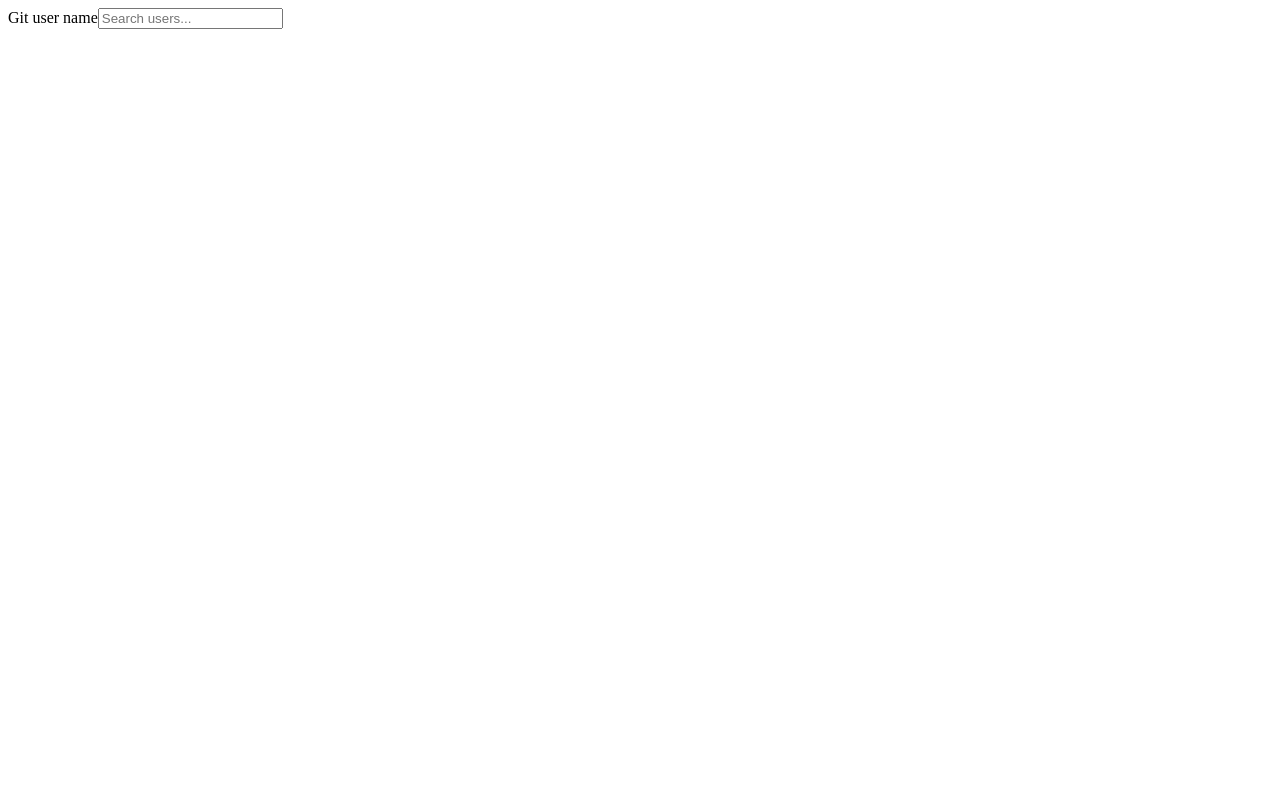
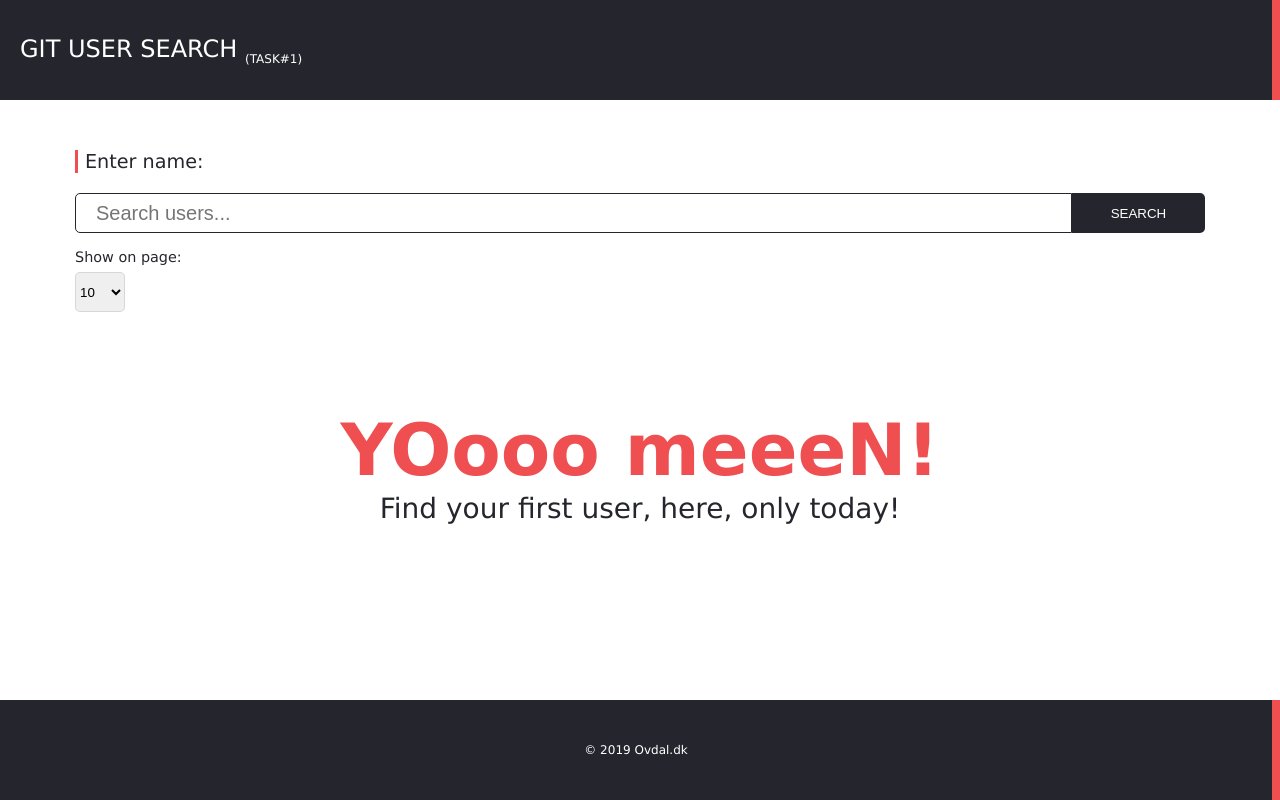
Before and after one commit to oliynykroman/task1, an Angular app in the folder gitUser/: page / in a window 1280 px wide. Built offline with nearby package versions, Linux system fonts and the light colour scheme.

Commit message:
made all search

```diff
--- a/gitUser/src/app/app.component.html
+++ b/gitUser/src/app/app.component.html
@@ -1,8 +1,12 @@
+<header class="header">
+<h1>git user search <sub>(task#1)</sub></h1>
+</header>
 <main class="container">
-<section class="search">
-  <app-search (userName)="getUserName($event)"></app-search>
-</section>
-<!-- <section class="repos-list" *ngIf="userName">
-  <app-repos-list [item]="userName" *ngFor="let item of reposItem"></app-repos-list>
-</section> -->
+    <app-search (userName)="getUserName($event)"></app-search>
+  <section class="repos-list" *ngIf="userName">
+    <app-repos-list [item]="userName" *ngFor="let item of reposItem"></app-repos-list>
+  </section>
 </main>
+<footer class="footer">
+  <p>&copy; 2019 Ovdal.dk</p>
+</footer>
--- a/gitUser/src/app/app.component.scss
+++ b/gitUser/src/app/app.component.scss
@@ -0,0 +1,48 @@
+:host {
+    display: grid;
+    grid-template-areas:
+        "header header header"
+        ". main ."
+        "footer footer footer";
+    grid-template-rows: 100px 1fr 100px;
+    grid-template-columns: 1fr minmax(300px, 1170px) 1fr;
+    height: 100%;
+    width: 100%;
+    min-height:100%;
+}
+
+.header {
+    background-color: var(--black);
+    color: var(--white);
+    border-right:8px solid var(--red);
+    padding: 0 20px;
+    display: flex;
+    align-items: center;
+    justify-content: flex-start;
+    grid-area: header;
+
+    h1 {
+        text-transform: uppercase;
+        font-size: 1.5em;
+        margin: 0;
+        font-weight:300;
+        sub{
+            font-size: 12px;
+        }
+    }
+}
+.container{
+    grid-area: main;
+    padding: 50px 20px;
+}
+.footer{
+    grid-area:footer;
+    background-color: var(--black);
+    color:var(--white);
+    font-size: 12px;
+    font-weight: 100;
+    display: flex;
+    align-items: center;
+    justify-content: center;
+    border-right:8px solid var(--red);
+}
--- a/gitUser/src/app/components/search/search.component.html
+++ b/gitUser/src/app/components/search/search.component.html
@@ -1,18 +1,56 @@
+<section class="search">
     <div class="form-group">
-    <label>
-        <span>Git user name</span>
-        <input #input (keyup)="onSearch(input.value)" type="text" placeholder="Search users..." class="form-control">
+        <label class="search-input-container">
+            <span class="title">Enter name:</span>
+            <div class=input--wrap>
+            <input #input type="text" placeholder="Search users..."
+                class="form-control">
+                <button class="searchbutton" (click)="onSearch(input.value)">search</button>
+            </div>
+        </label>
+        <label class="filter-class">
+            <span class="filter-class--title">Show on page:</span>
+            <select name="showTotal" class=filter-select (change)="onSelectOption($event.target.value)">
+                <option value="{{total}}" *ngFor="let total of showOnPage">{{total}}</option>
+            </select>
         </label>
     </div>
-<div class="user_not-found" *ngIf="searchResults | async as items">
-    <h2 *ngIf="!items">user with name {{items.length}} has no found</h2>
+
+    <div class="user_not-found" *ngIf="!searchResults.total_count && input.value">
+        user with name <strong>{{input.value }}</strong> has no found :(
     </div>
-<ul class="search-result" *ngIf="searchResults | async as items">
-    <li class="search-result--item"  *ngFor="let item of items">
-        <h3 class="user-name">{{item.login}}</h3>
+    <div class="find-first-user" *ngIf="!input.value">
+           <span class="greeting">YOooo meeeN!</span>
+           <span class="greeting-sub">Find your first user, here, only today!</span>
+        </div>
+    <div class="search-result" *ngIf="searchResults.total_count">
+        <div class="search-result--total">Total found <strong>{{searchResults.total_count}}</strong> users</div>
+        <ul class="search-result--list">
+            <li class="search-result--item" *ngFor="let item of userData">
+                <div class="user-big-avatar"></div>
                 <div class="avatar">
                     <img [src]="item.avatar_url" alt="item.name">
                 </div>
-        <button (click)="showUserRepos(item.login)" role="button">More info</button>
+                <div class="user-name">{{item.name}}</div>
+                <div class="user-location">{{item.location}}</div>
+                <div class="user-data">{{item.company}}</div>
+                <div class="user-data">{{item.email}}</div>
+                <div class="user-data">{{item.company}}</div>
+                <div class="divider"></div>
+                <div class="user-item--footer">
+                    <div class="item followers-count">
+                        <span>Followers:</span>
+                        <span>{{item.followers}}</span>
+                    </div>
+                    <div class="item show-repos">
+                        <button (click)="showUserRepos(item.login)" role="button" class="repo-link">User repos
+                            ({{item.public_repos}})</button>
+                    </div>
+                </div>
             </li>
         </ul>
+        <div class="pagination">
+
+        </div>
+    </div>
+</section>
--- a/gitUser/src/app/components/search/search.component.scss
+++ b/gitUser/src/app/components/search/search.component.scss
@@ -1,34 +1,162 @@
+.search {
+    display: flex;
+    flex-direction: column;
+    width: 100%;
+
+    .form-group {
+        display: flex;
+        flex-direction: column;
+    }
+}
+
 .search-result {
     margin: 0;
     padding: 0;
     display: flex;
-    flex-direction: row;
-    flex-wrap: wrap;
+    flex-direction: column;
+
+}
+
+.user_not-found {
+    margin: 3em 0;
+    color: var(--black);
+    text-align: center;
+    font-size: 1.1em;
+}
+
+.find-first-user {
+    margin: 6em auto 0 auto;
+    text-align: center;
+display: flex;
+flex-direction: column;
+    .greeting {
+        font-size: 72px;
+        color: var(--red);
+        font-weight: 600;
+    }
+
+    .greeting-sub {
+        font-size: 28px;
+        color: var(--black);
+        font-weight: 100;
+    }
+}
+
+.search-result--total {
+    text-align: right;
+    color: var(--black);
+    font-size: 16px;
+    margin: 3em 0 0 0;
+    padding: 1em 0 0 0;
+    border-top: 1px solid rgba(0, 0, 0, .1);
+}
+
+.search-result--list {
+    display: grid;
+    grid-gap: 30px;
+    grid-template-columns: repeat(4, 1fr);
+    margin: 100px 0 0 0;
+    padding: 0;
 
     .search-result--item {
         list-style: none;
-        margin: 15px;
-        border: 1px solid rgba(0, 0, 0, .2);
-        padding: 10px;
-        box-sizing: border-box;
-        flex-basis: 33%;
-    }
+        border-radius: 10px;
+        padding: 100px 0 0 0;
+        display: flex;
+        flex-direction: column;
+        position: relative;
+        overflow: hidden;
+        background-color: #f2f2f2;
+        border: 1px solid #b5bbb025;
+        color: #534d6c;
+        text-align: center;
+
+        .user-big-avatar {
+            position: absolute;
+            top: 0;
+            left: 0;
+            background-color: #534d6c;
+            width: 100%;
+            height: 100px;
         }
 
-.search-result--item {
         .avatar {
-        width: 100px;
-        height: 100px;
+            width: 154px;
+            height: 154px;
             position: relative;
             display: flex;
-        margin: 0 auto;
+            margin: -77px auto 0 auto;
+            border: 2px solid var(--white);
+            border-radius: 50%;
+            overflow: hidden;
+            background-color: var(--white);
 
             img {
                 position: absolute;
                 object-fit: cover;
                 width: 100%;
                 height: 100%;
-            border-radius: 50%;
+            }
+        }
+
+        .user-name {
+            margin: 10px 0 0 0;
+            white-space: nowrap;
+            overflow: hidden;
+            text-overflow: ellipsis;
+            width: 100%;
+            font-size: 24px;
+        }
+
+        .user-location {
+            font-weight: bold;
+        }
+
+        .user-data {
+            font-size: 14px;
+            margin-top: 5px;
+            width: 100%;
+            display: inline-block;
+        }
+
+        .divider {
+            margin-top: 30px;
+        }
+
+        .user-item--footer {
+            display: flex;
+            flex-direction: row;
+            border-top: 1px solid #b5bbb025;
+            margin-top: auto;
+            align-items: center;
+            margin-bottom: 0;
+
+            .item {
+                width: 50%;
+            }
+
+            .followers-count {
+                border-right: 1px solid #b5bbb025;
+                padding: 5px;
+                font-size: 13px;
+                text-align: center;
+
+                span {
+                    display: inline-block;
+                    width: 100%;
+                }
+            }
+
+            .repo-link {
+                border: none;
+                color: var(--red);
+                background-color: none;
+                cursor: pointer;
+
+                &:hover {
+                    text-decoration: underline;
                 }
             }
         }
+    }
+}
--- a/gitUser/src/app/components/search/search.component.ts
+++ b/gitUser/src/app/components/search/search.component.ts
@@ -1,8 +1,9 @@
-import { Component, OnInit, Output } from '@angular/core';
-import { Observable } from 'rxjs';
+import { Component, OnInit, Output, OnDestroy } from '@angular/core';
+import { Subscription, Subject } from 'rxjs';
 import { UserService } from 'src/app/services/user.service';
+import { EventEmitter } from '@angular/core';
+import { SearchResults } from 'src/app/models/searchResults';
 import { User } from 'src/app/models/user';
-import { EventEmitter } from '@angular/core';
 
 
 @Component({
@@ -10,22 +11,58 @@ import { EventEmitter } from '@angular/core';
   templateUrl: './search.component.html',
   styleUrls: ['./search.component.scss']
 })
-export class SearchComponent implements OnInit {
+export class SearchComponent implements OnInit, OnDestroy {
 
   @Output() userName = new EventEmitter();
 
-  public searchResults: Observable<Object>;
+  public search: Subject<string> = new Subject<string>();
+  public searchResults: SearchResults = new SearchResults();
+  public error: string = '';
+  public userData: User[] = [];
 
-
+  public selectedOption: number;
+  public searchValue: string = ''
+  public showOnPage: number[] = [
+    10, 15, 20, 25, 30
+  ]
+  private subscription: Subscription;
   constructor(private userService: UserService) { }
 
   ngOnInit() {
 
   }
-  onSearch(value: string) {
-    this.searchResults = this.userService.getUser(value);
+
+  onSearch(value: string, count: number) {
+    this.searchValue = value;
+    console.log(this.userData);
+    if (this.searchValue) {
+      this.subscription = this.userService.searchUser(value, count).subscribe((data) => {
+        this.searchResults = data;
+        this.userData = [];
+        // get full user info, maybe EBALA but this EBALA works :)
+        for (let i = 0; i < this.searchResults.items.length; i++) {
+          this.getUserInfo(this.searchResults.items[i].login);
+        }
+      },
+        error => this.error = error.status);
+
+    }
+    else {
+      this.searchResults = new SearchResults();
+    }
   }
-  // showUserRepos(userlogin: string) {
-  //   this.userName.emit(userlogin);
-  // }
+
+  getUserInfo(userName: string) {
+    this.subscription = this.userService.getUserInfo(userName).subscribe((data) => this.userData.push(data),
+      error => this.error = error.status);
+  }
+
+  // select list count
+  onSelectOption(count: number) {
+    this.onSearch(this.searchValue, count);
+  }
+
+  ngOnDestroy() {
+    this.subscription.unsubscribe();
+  }
 }
--- /dev/null
+++ b/gitUser/src/app/models/searchResults.ts
@@ -0,0 +1,7 @@
+import { User } from "./user";
+
+export class SearchResults{
+    public total_count: number = 0;
+    public incomplete_results: boolean = false;
+    public items:User[] = [];
+}
--- a/gitUser/src/styles.scss
+++ b/gitUser/src/styles.scss
@@ -1 +1,100 @@
 /* You can add global styles to this file, and also import other style files */
+* {
+    box-sizing: border-box;
+}
+
+html,
+body {
+    min-height: 100%;
+    height: 100%;
+    margin: 0;
+    padding: 0;
+    font-family: Verdana, Geneva, Tahoma, sans-serif;
+}
+
+:root {
+    --black: #25262D;
+    --white: #fff;
+    --red: #EF4F50;
+}
+
+// tupical title
+.title {
+    color: var(--black);
+    margin: 1em 0 0 0;
+    font-size: 1.2em;
+    font-weight: 300;
+    text-align: left;
+    position: relative;
+    padding: 0 0 0 10px;
+
+    &:after {
+        content: '';
+        position: absolute;
+        border-right: 3px solid var(--red);
+        height: 100%;
+        left: 0;
+        top: 0;
+    }
+}
+
+// typical input
+.form-control {
+    margin-top: 20px;
+    height: 40px;
+    padding: 0 20px;
+    border-radius: 5px 0 0 5px;
+    line-height: 40px;
+    border: 1px solid var(--black);
+    font-size: 20px;
+    width: 100%;
+    transition: all .3s ease;
+
+    &:hover,
+    &:focus {
+        border-color: var(--red);
+    }
+}
+
+.input--wrap {
+    display: flex;
+    flex-direction: row;
+    align-items: flex-end;
+
+    .searchbutton {
+        height: 40px;
+        background-color: var(--black);
+        border: none;
+        width: 150px;
+        color: var(--white);
+        text-align: center;
+        text-transform: uppercase;
+        border-radius: 0 5px 5px 0;
+        cursor: pointer;
+        transition: all .3s ease;
+
+        &:hover {
+            background-color: var(--red);
+        }
+    }
+}
+
+.filter-class {
+    margin-top: 1em;
+    display: flex;
+    flex-direction: column;
+
+    .filter-class--title {
+        color: var(--black);
+        padding-bottom: .5em;
+        font-size: .9em;
+    }
+
+    .filter-select {
+        height: 40px;
+        line-height: 40px;
+        border-radius: 5px;
+        width: 50px;
+        border: 1px solid rgba(0, 0, 0, .1)
+    }
+}
```
Also changed, not shown: gitUser/src/app/models/user.ts (+18 -5 lines), gitUser/src/app/services/user.service.ts (+14 -7 lines). Lines whose indentation alone changed are shown as unchanged.
